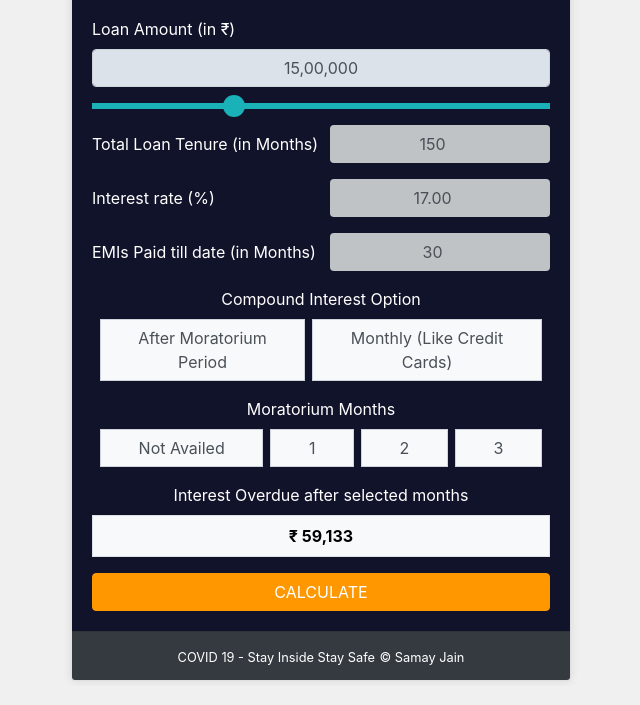
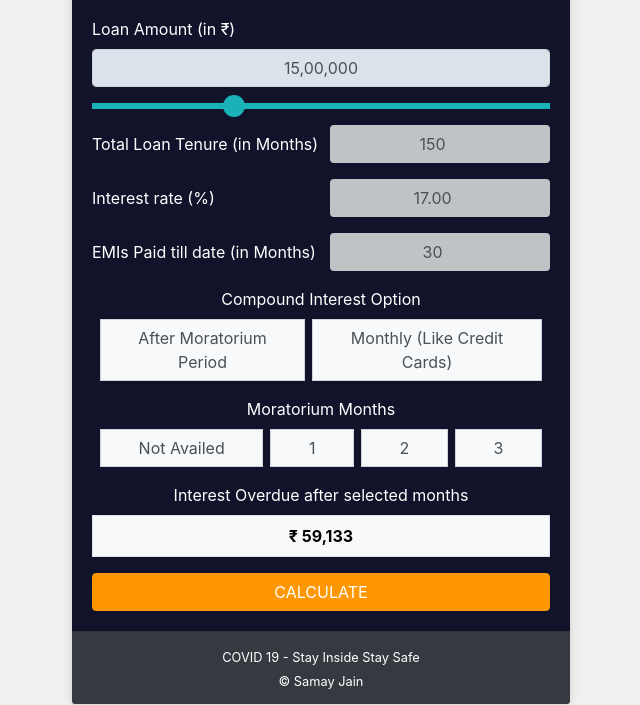
Before and after one commit to SamayJain10/Moratorium-Calculator, a plain HTML site: page index.html in a window 1280 px wide. Shown: the part 114-819 px from the top of the page, without its empty margins (319-959 px from the left). Drawn offline with nearby package versions, Linux system fonts and the light colour scheme.

Commit message:
initial commit

```diff
--- a/index.html
+++ b/index.html
@@ -72,7 +72,7 @@
                 </form>
             </div>
             <div class="card-footer text-center">
-                <small>COVID 19 - Stay Inside Stay Safe</small>
+                <small>COVID 19 - Stay Inside Stay Safe</small><br>
                 <small>&#169; Samay Jain</small>
             </div>
         </div>
```
